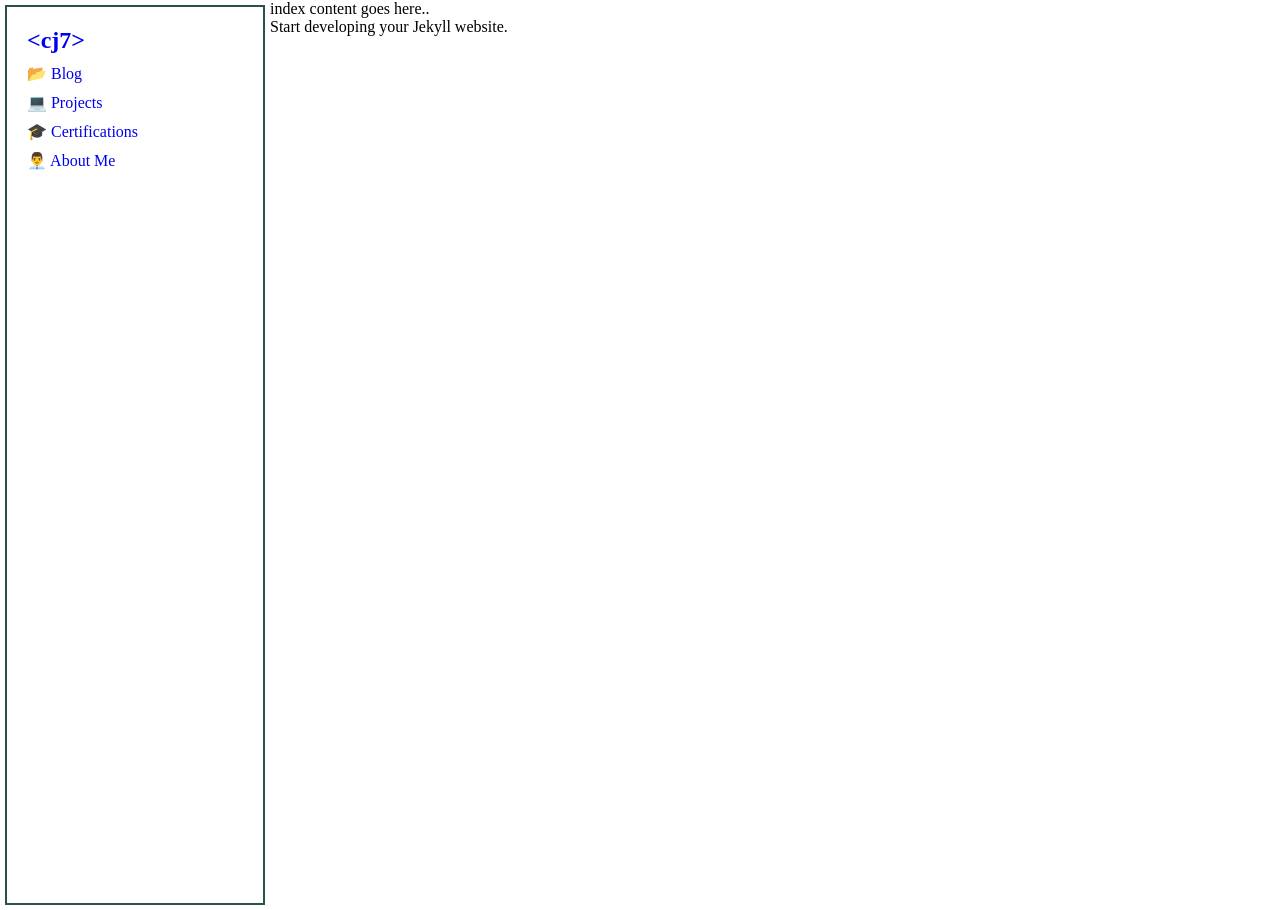
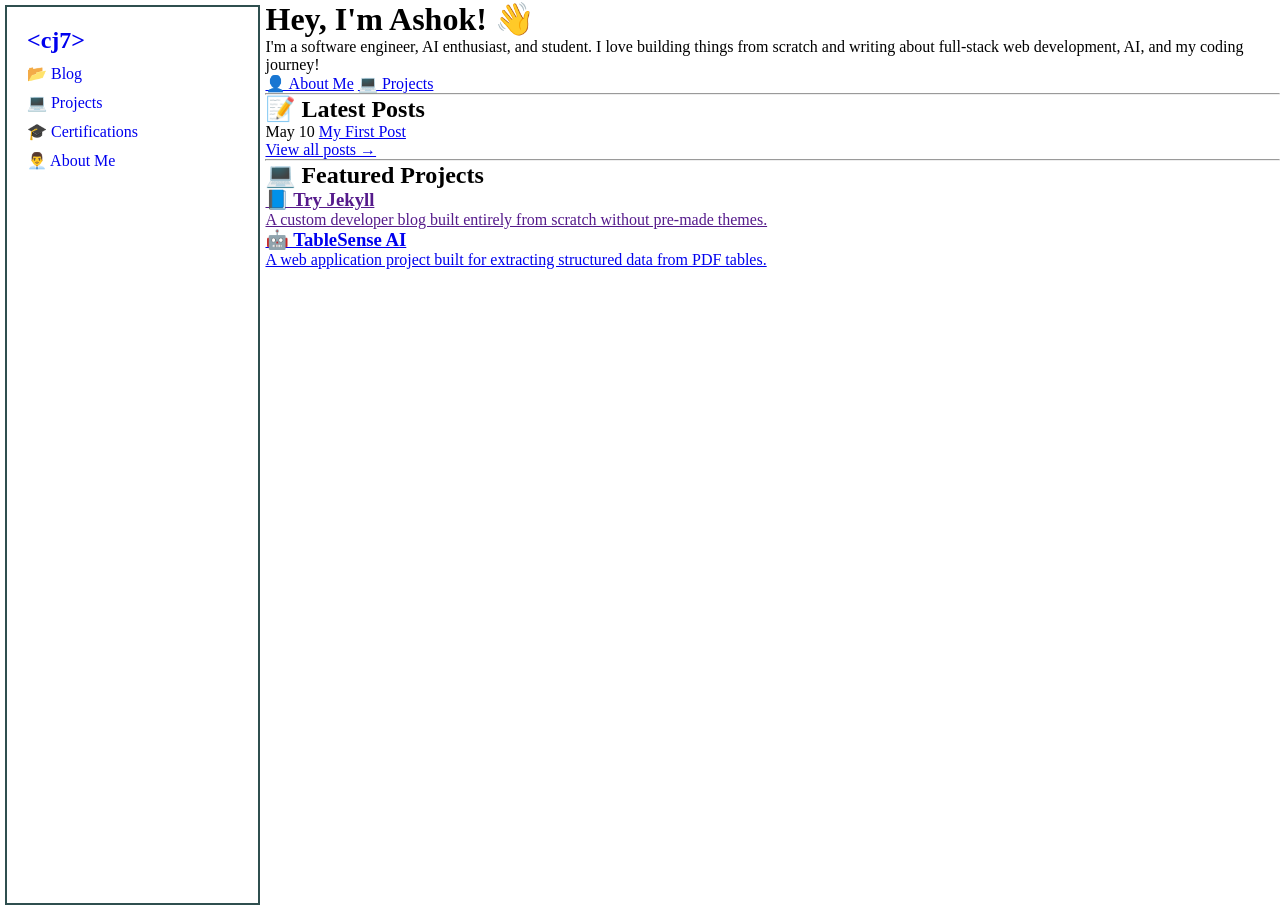
Before and after one commit to cj7-code-journey/cj7-code-journey.github.io, a Jekyll site: the page built from index.md, in a window 1280 px wide. Built offline with Jekyll 4.4.1, drawn with Linux system fonts in a browser that asks for light colours.

Commit message:
Update: index page and add sections

```diff
--- a/index.md
+++ b/index.md
@@ -1,8 +1,44 @@
 ---
 layout: default
-title: "Home"
+title: Home
 ---
 
-index content goes here..
-
-Start developing your Jekyll website.
+<div class="hero-section">
+    <h1>Hey, I'm Ashok! 👋</h1>
+    <p>
+        I'm a software engineer, AI enthusiast, and student. I love building things from scratch and writing about full-stack web development, AI, and my coding journey!
+    </p>
+    <div>
+        <a href="/about.html">👤 About Me</a>
+        <a href="/projects.html">💻 Projects</a>
+    </div>
+</div>
+---
+<div class="posts-section">
+    <h2>📝 Latest Posts</h2>
+    <div class="latest-posts">
+        {% for post in site.posts limit:5 %}
+        <div class="post-item">
+            <span class="post-date">{{ post.date | date: "%B %d" }}</span>
+            <a href="{{ post.url }}">{{ post.title }}</a>
+        </div>
+        {% endfor %}
+    </div>
+    <div>
+        <a href="/blog.html">View all posts →</a>
+    </div>
+</div>
+---
+<div class="projects-section">
+    <h2>💻 Featured Projects</h2>
+    <div>
+        <a href="" target="_blank" class="project-card">
+            <h3>📘 Try Jekyll</h3>
+            <p>A custom developer blog built entirely from scratch without pre-made themes.</p>
+        </a>
+        <a href="#" class="project-card">
+            <h3>🤖 TableSense AI</h3>
+            <p>A web application project built for extracting structured data from PDF tables.</p>
+        </a>
+    </div>
+</div>
```
